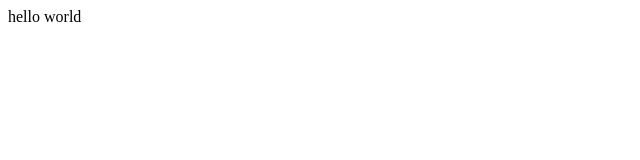
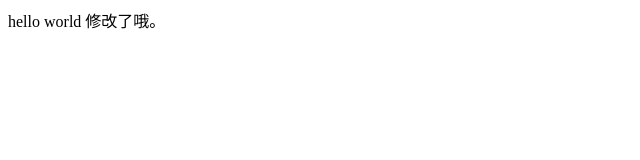
Before and after one commit to echoxjh/EchoLib, a plain HTML site: page demo.html in a window 1280 px wide. Shown: the whole page, without its empty margins (0-640 px from the left). Drawn offline with Linux system fonts and the light colour scheme.

Commit message:
Update demo.html

```diff
--- a/demo.html
+++ b/demo.html
@@ -5,6 +5,6 @@
     <title>Title</title>
 </head>
 <body>
-hello world
+hello world 修改了哦。
 </body>
 </html>
```
